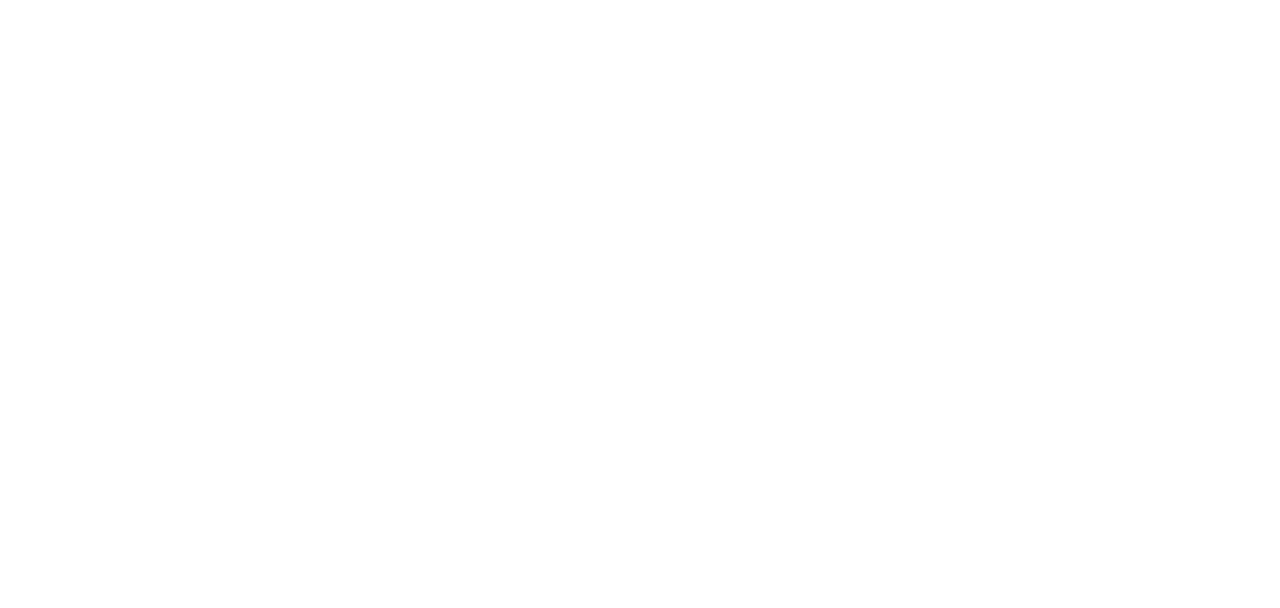
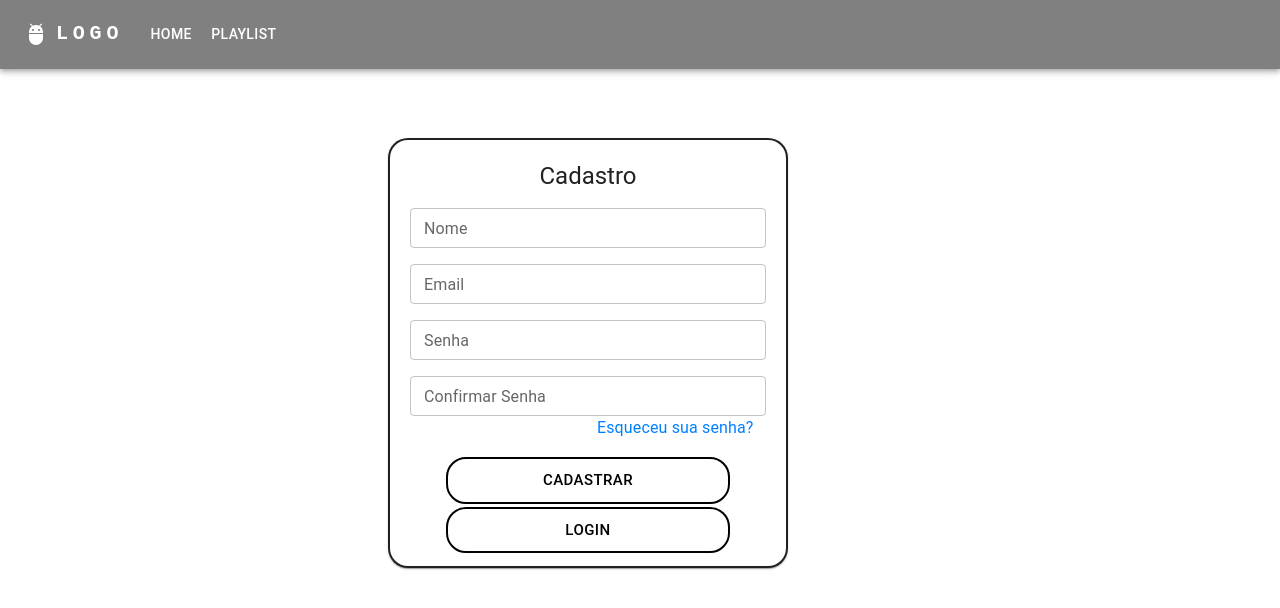
Before and after one commit to DeveloperCommunitty/to-do-list_font-end, a React (Vite) app: page /cadastro in a window 1280 px wide. Before the commit this address had no page. Shown: the top 608 px of the page. Built offline with nearby package versions, Linux system fonts and the light colour scheme.

Commit message:
feat:Adiçao da pagina de Login e Pagina De Cadastro

```diff
--- /dev/null
+++ b/src/components/Login/index.jsx
@@ -0,0 +1,57 @@
+// import * as React from 'react';
+import { Typography } from '@mui/material';
+import Box from '@mui/material/Box';
+import Paper from '@mui/material/Paper';
+import TextField from '@mui/material/TextField';
+import Button from '@mui/material/Button';
+
+export default function SimplePaper() {
+  return (
+    <Box
+      sx={{
+        display: 'flex',
+        flexWrap: 'wrap',
+        '& > :not(style)': {
+          m: 1,
+          width: 400,
+          height: 400,
+          border:"2px solid",
+          borderRadius:"20px",
+          marginRight:"7rem",
+          marginBottom:"5rem"
+        },
+      }}
+    >
+      <Paper style={{padding:20}}>
+        <Typography variant="h5" style={{textAlign:"center"}}>
+            Entrar
+      </Typography>
+
+      <div style={{display:"flex",flexDirection:"column",alignItems:"center"}}>
+      <TextField
+          label="Email"
+          id="outlined-size-small"
+          size="small"
+          style={{width:"100%",marginTop:"1rem"}}
+        />
+        <TextField
+          label="Senha"
+          id="outlined-size-small"
+          size="small"
+          style={{width:"100%",marginTop:"1rem"}}
+        />
+        <Typography variant='h8' sx={{color:"#0080FF",marginLeft:"49%"}}>
+            Esqueceu sua senha?
+        </Typography>
+
+        <Button variant="text" size='large' style={{marginTop:"5%",borderRadius:"20px",width:"80%", marginBottom:"4%",border:"2px solid black",color:"black" }}>Login</Button>
+        <Button variant="text" size='large' style={{borderRadius:"20px",width:"80%", marginBottom:"4%",border:"2px solid black",color:"black" }}>Cadastrar</Button>
+
+      </div>
+
+      </Paper>
+
+
+    </Box>
+  );
+}
--- /dev/null
+++ b/src/components/cadastrar/index.jsx
@@ -0,0 +1,69 @@
+// import * as React from 'react';
+import { Typography } from '@mui/material';
+import Box from '@mui/material/Box';
+import Paper from '@mui/material/Paper';
+import TextField from '@mui/material/TextField';
+import Button from '@mui/material/Button';
+
+export default function SimplePaper3() {
+  return (
+    <Box
+      sx={{
+        display: 'flex',
+        flexWrap: 'wrap',
+        '& > :not(style)': {
+          m: 1,
+          width: 400,
+          height: 430,
+          border:"2px solid",
+          borderRadius:"20px",
+          marginRight:"7rem",
+          marginBottom:"5rem"
+        },
+      }}
+    >
+      <Paper style={{padding:20}}>
+        <Typography variant="h5" style={{textAlign:"center"}}>
+            Cadastro
+      </Typography>
+
+      <div style={{display:"flex",flexDirection:"column",alignItems:"center"}}>
+      <TextField
+          label="Nome"
+          id="outlined-size-small"
+          size="small"
+          style={{width:"100%",marginTop:"1rem"}}
+        />
+      <TextField
+          label="Email"
+          id="outlined-size-small"
+          size="small"
+          style={{width:"100%",marginTop:"1rem"}}
+        />
+        <TextField
+          label="Senha"
+          id="outlined-size-small"
+          size="small"
+          style={{width:"100%",marginTop:"1rem"}}
+        />
+        <TextField
+          label="Confirmar Senha"
+          id="outlined-size-small"
+          size="small"
+          style={{width:"100%",marginTop:"1rem"}}
+        />
+        <Typography variant='h8' sx={{color:"#0080FF",marginLeft:"49%"}}>
+            Esqueceu sua senha?
+        </Typography>
+
+        <Button variant="text" size='large' style={{marginTop:"5%",borderRadius:"20px",width:"80%", marginBottom:"1%",border:"2px solid black",color:"black" }}>Cadastrar</Button>
+        <Button variant="text" size='large' style={{borderRadius:"20px",width:"80%", marginBottom:"4%",border:"2px solid black",color:"black" }}>Login</Button>
+
+      </div>
+
+      </Paper>
+
+
+    </Box>
+  );
+}
--- /dev/null
+++ b/src/components/image/index.jsx
@@ -0,0 +1,32 @@
+// import * as React from 'react';
+import { Typography } from '@mui/material';
+import Box from '@mui/material/Box';
+import Paper from '@mui/material/Paper';
+
+export default function SimplePaper2() {
+  return (
+    <Box
+      sx={{
+        display: 'flex',
+        flexWrap: 'wrap',
+        '& > :not(style)': {
+          m: 1,
+          width: 320,
+          height: 250,
+          borderRadius:"30px",
+          border:"2px solid",
+          textAlign:"center",
+            marginLeft:"7rem",
+          marginBottom:"8rem"
+        },
+      }}
+    >
+      <Paper>
+        <Typography variant='h6' style={{padding:"20px"}}>
+        Organize seu dia,
+        realize seus sonhos
+        </Typography>
+      </Paper>
+    </Box>
+  );
+}
--- /dev/null
+++ b/src/components/navbar/index.jsx
@@ -0,0 +1,149 @@
+import * as React from 'react';
+import AppBar from '@mui/material/AppBar';
+import Box from '@mui/material/Box';
+import Toolbar from '@mui/material/Toolbar';
+import IconButton from '@mui/material/IconButton';
+import Typography from '@mui/material/Typography';
+import Menu from '@mui/material/Menu';
+import MenuIcon from '@mui/icons-material/Menu';
+import Container from '@mui/material/Container';
+import Button from '@mui/material/Button';
+import MenuItem from '@mui/material/MenuItem';
+import AdbIcon from '@mui/icons-material/Adb';
+
+const pages = ['Home','Playlist'];
+const settings = ['home', 'Playlist'];
+
+function ResponsiveAppBar() {
+  const [anchorElNav, setAnchorElNav] = React.useState(null);
+  const [anchorElUser, setAnchorElUser] = React.useState(null);
+
+  const handleOpenNavMenu = (event) => {
+    setAnchorElNav(event.currentTarget);
+  };
+
+  const handleCloseNavMenu = () => {
+    setAnchorElNav(null);
+  };
+
+  const handleCloseUserMenu = () => {
+    setAnchorElUser(null);
+  };
+
+  return (
+    <AppBar position="static" style={{background:"gray"}}>
+      <Container maxWidth="xl">
+        <Toolbar disableGutters>
+          <AdbIcon sx={{ display: { xs: 'none', md: 'flex' }, mr: 1 }} />
+          <Typography
+            variant="h6"
+            noWrap
+            component="a"
+            href="#app-bar-with-responsive-menu"
+            sx={{
+              mr: 2,
+              display: { xs: 'none', md: 'flex' },
+              fontFamily: 'monospace',
+              fontWeight: 700,
+              letterSpacing: '.3rem',
+              color: 'inherit',
+              textDecoration: 'none',
+            }}
+          >
+            LOGO
+          </Typography>
+
+          <Box sx={{ flexGrow: 1, display: { xs: 'flex', md: 'none' } }}>
+            <IconButton
+              size="large"
+              aria-label="account of current user"
+              aria-controls="menu-appbar"
+              aria-haspopup="true"
+              onClick={handleOpenNavMenu}
+              color="inherit"
+            >
+              <MenuIcon />
+            </IconButton>
+            <Menu
+              id="menu-appbar"
+              anchorEl={anchorElNav}
+              anchorOrigin={{
+                vertical: 'bottom',
+                horizontal: 'left',
+              }}
+              keepMounted
+              transformOrigin={{
+                vertical: 'top',
+                horizontal: 'left',
+              }}
+              open={Boolean(anchorElNav)}
+              onClose={handleCloseNavMenu}
+              sx={{ display: { xs: 'block', md: 'none' } }}
+            >
+              {pages.map((page) => (
+                <MenuItem key={page} onClick={handleCloseNavMenu}>
+                  <Typography sx={{ textAlign: 'center' }}>{page}</Typography>
+                </MenuItem>
+              ))}
+            </Menu>
+          </Box>
+          <AdbIcon sx={{ display: { xs: 'flex', md: 'none' }, mr: 1 }} />
+          <Typography
+            variant="h5"
+            noWrap
+            component="a"
+            href="#app-bar-with-responsive-menu"
+            sx={{
+              mr: 2,
+              display: { xs: 'flex', md: 'none' },
+              flexGrow: 1,
+              fontFamily: 'monospace',
+              fontWeight: 700,
+              letterSpacing: '.3rem',
+              color: 'inherit',
+              textDecoration: 'none',
+            }}
+          >
+            LOGO
+          </Typography>
+          <Box sx={{ flexGrow: 1, display: { xs: 'none', md: 'flex' } }}>
+            {pages.map((page) => (
+              <Button
+                key={page}
+                onClick={handleCloseNavMenu}
+                sx={{ my: 2, color: 'white', display: 'block' }}
+              >
+                {page}
+              </Button>
+            ))}
+          </Box>
+          <Box sx={{ flexGrow: 0 }}>
+            <Menu
+              sx={{ mt: '45px' }}
+              id="menu-appbar"
+              anchorEl={anchorElUser}
+              anchorOrigin={{
+                vertical: 'top',
+                horizontal: 'right',
+              }}
+              keepMounted
+              transformOrigin={{
+                vertical: 'top',
+                horizontal: 'right',
+              }}
+              open={Boolean(anchorElUser)}
+              onClose={handleCloseUserMenu}
+            >
+              {settings.map((setting) => (
+                <MenuItem key={setting} onClick={handleCloseUserMenu}>
+                  <Typography sx={{ textAlign: 'center' }}>{setting}</Typography>
+                </MenuItem>
+              ))}
+            </Menu>
+          </Box>
+        </Toolbar>
+      </Container>
+    </AppBar>
+  );
+}
+export default ResponsiveAppBar;
--- /dev/null
+++ b/src/pages/cadastro/index.jsx
@@ -0,0 +1,14 @@
+import SimplePaper3 from "../../components/cadastrar";
+import ResponsiveAppBar from "../../components/navbar";
+
+export default function Cadastro(){
+    return (
+        <div>
+            <ResponsiveAppBar/>
+            <div style={{display:"flex",justifyContent:"center",alignItems:"center",height:"80vh",flexDirection:"column"}}>
+            <SimplePaper3/>
+            </div>
+        </div>
+
+    )
+}
--- a/src/pages/home/index.jsx
+++ b/src/pages/home/index.jsx
@@ -2,6 +2,7 @@
 
 export function Home() {
   return (
+
     <Box>
 
     </Box>
--- a/src/pages/login/index.jsx
+++ b/src/pages/login/index.jsx
@@ -1,10 +1,19 @@
 import { Box } from "@mui/material";
+import ResponsiveAppBar from "../../components/navbar";
+import SimplePaper from "../../components/Login";
+import SimplePaper2 from "../../components/image";
+
 
 export default function Login (){
     return (
-        <Box>
+        <Box sx={{}}>
+            <ResponsiveAppBar/>
+        <Box sx={{display:'flex',justifyContent:"space-between",alignItems:'end',height:"80vh"}}>
+            <SimplePaper2/>
+             <SimplePaper/>
+        </Box>
+        </Box>
 
-        </Box>
 
     )
 
--- a/src/routes/Routepath.jsx
+++ b/src/routes/Routepath.jsx
@@ -1,9 +1,11 @@
+import Cadastro from "../pages/cadastro"
 import { Home } from "../pages/home"
 import Login from "../pages/login"
 
 export const RoutesPath = {
 
     '/':Home,
-    '/login':Login
+    '/login':Login,
+    '/cadastro':Cadastro,
 
 }
```
